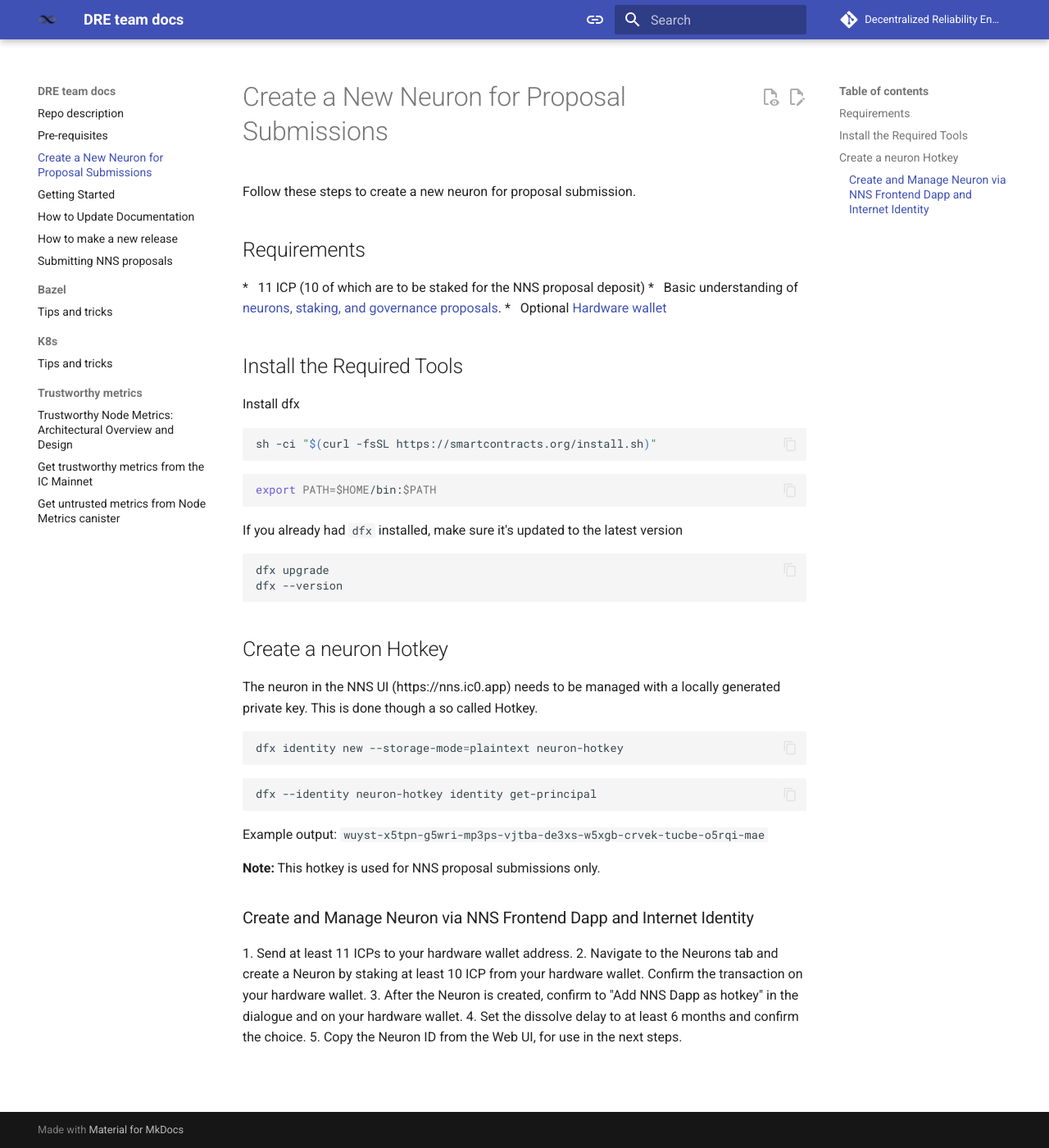
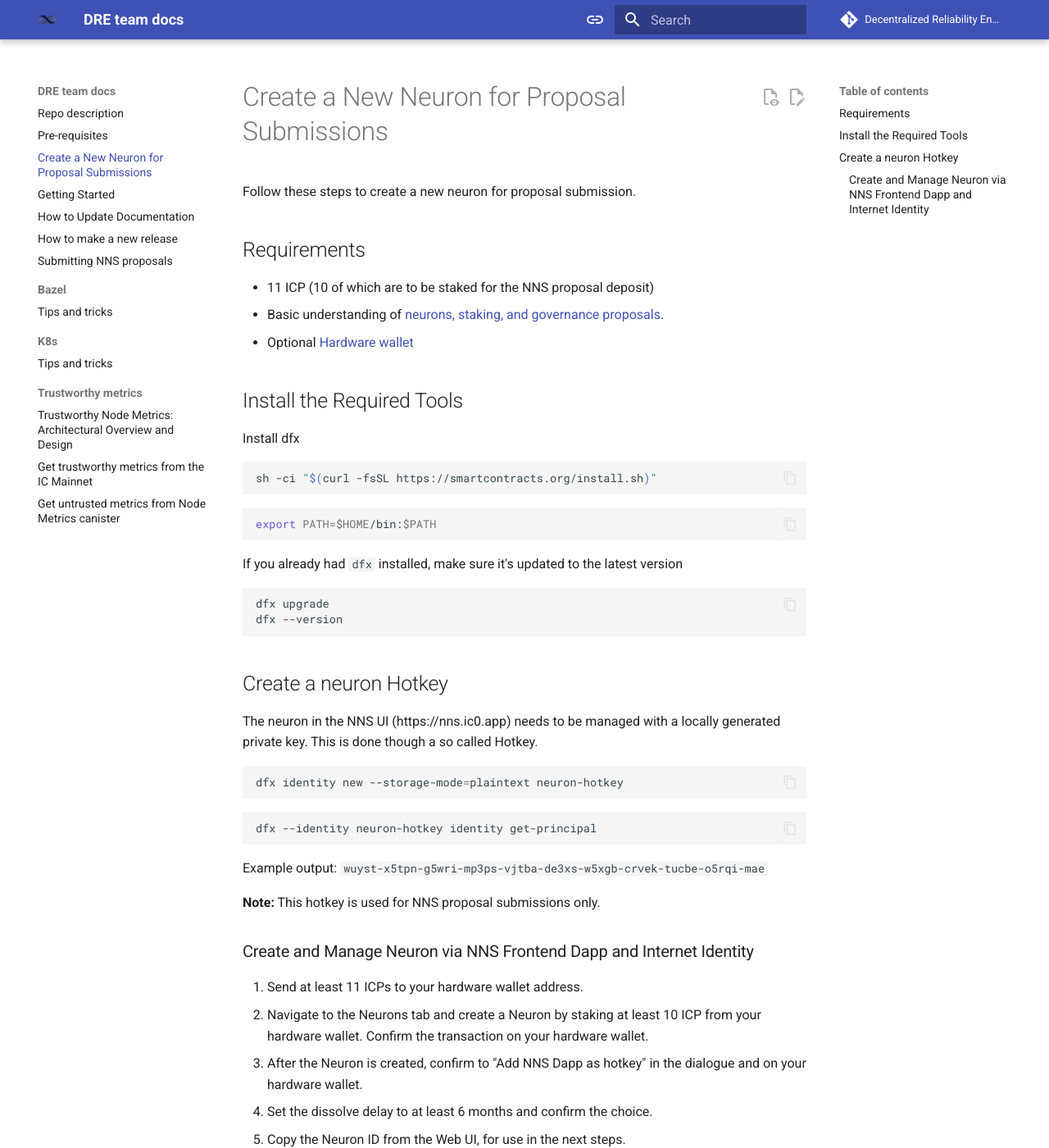
Before and after one commit to dfinity/dre, an MkDocs documentation site: the page built from docs/create-a-neuron.md, in a window 1280 px wide and 1400 px high. Shown: the whole window at 82% size. Built offline with MkDocs 1.6.1 and Material for MkDocs 9.7.7, drawn with Linux system fonts in a browser that asks for light colours; comment, search, counter and statistics services are not loaded.

```diff
--- a/docs/create-a-neuron.md
+++ b/docs/create-a-neuron.md
@@ -4,9 +4,9 @@ Follow these steps to create a new neuron for proposal submission.
 
 ## Requirements
 
-*   11 ICP (10 of which are to be staked for the NNS proposal deposit)
-*   Basic understanding of [neurons, staking, and governance proposals](https://internetcomputer.org/docs/current/tokenomics/nns/nns-staking-voting-rewards).
-*   Optional [Hardware wallet](https://www.ledger.com/)
+- 11 ICP (10 of which are to be staked for the NNS proposal deposit)
+- Basic understanding of [neurons, staking, and governance proposals](https://internetcomputer.org/docs/current/tokenomics/nns/nns-staking-voting-rewards).
+- Optional [Hardware wallet](https://www.ledger.com/)
 
 ## Install the Required Tools
 
@@ -41,8 +41,8 @@ Example output: `wuyst-x5tpn-g5wri-mp3ps-vjtba-de3xs-w5xgb-crvek-tucbe-o5rqi-mae
 
 ### Create and Manage Neuron via NNS Frontend Dapp and Internet Identity
 
-1. Send at least 11 ICPs to your hardware wallet address.
-2. Navigate to the Neurons tab and create a Neuron by staking at least 10 ICP from your hardware wallet. Confirm the transaction on your hardware wallet.
-3. After the Neuron is created, confirm to "Add NNS Dapp as hotkey" in the dialogue and on your hardware wallet.
-4. Set the dissolve delay to at least 6 months and confirm the choice.
-5. Copy the Neuron ID from the Web UI, for use in the next steps.
+1. Send at least 11 ICPs to your hardware wallet address.
+2. Navigate to the Neurons tab and create a Neuron by staking at least 10 ICP from your hardware wallet. Confirm the transaction on your hardware wallet.
+3. After the Neuron is created, confirm to "Add NNS Dapp as hotkey" in the dialogue and on your hardware wallet.
+4. Set the dissolve delay to at least 6 months and confirm the choice.
+5. Copy the Neuron ID from the Web UI, for use in the next steps.
```
